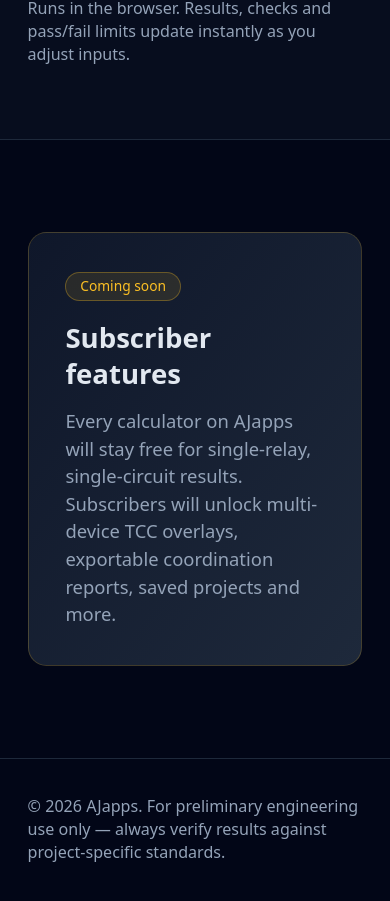
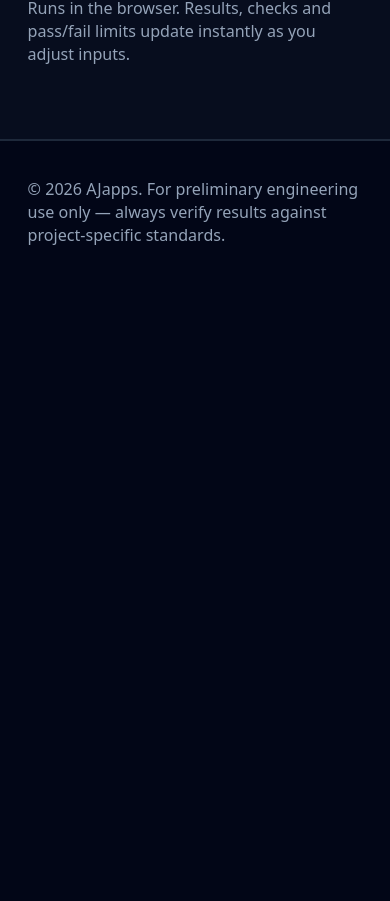
Before and after one commit to AjmalJamseeth/ajpowerapps, a Next.js app: page / in a window 390 px wide. Shown: the part 7371-8272 px from the top of the page. After the commit the page ends 7655 px from the top, so only its background shows below. Built offline with nearby package versions, Linux system fonts and the light colour scheme.

Commit message:
Remove pricing/subscriber-teaser section and its nav links

```diff
--- a/src/app/page.tsx
+++ b/src/app/page.tsx
@@ -227,23 +227,6 @@ export default function Home() {
         </div>
       </section>
 
-      {/* Pricing / subscriber teaser */}
-      <section id="pricing" className="mx-auto w-full max-w-6xl px-6 py-20">
-        <div className="rounded-2xl border border-accent/20 bg-gradient-to-br from-surface to-surface-2 p-8 sm:p-12">
-          <span className="inline-flex items-center rounded-full border border-accent/30 bg-accent/10 px-3 py-1 text-xs font-medium text-accent">
-            Coming soon
-          </span>
-          <h2 className="mt-4 text-2xl font-semibold text-foreground">
-            Subscriber features
-          </h2>
-          <p className="mt-3 max-w-2xl text-muted">
-            Every calculator on AJapps will stay free for single-relay,
-            single-circuit results. Subscribers will unlock multi-device TCC
-            overlays, exportable coordination reports, saved projects and more.
-          </p>
-        </div>
-      </section>
-
       <footer className="border-t border-border">
         <div className="mx-auto max-w-6xl px-6 py-8 text-sm text-muted">
           © {new Date().getFullYear()} AJapps. For preliminary engineering
--- a/src/components/MobileNav.tsx
+++ b/src/components/MobileNav.tsx
@@ -60,13 +60,6 @@ export function MobileNav() {
             >
               All resources →
             </Link>
-            <a
-              href="/#pricing"
-              onClick={close}
-              className="rounded-md px-2 py-2.5 text-muted hover:bg-surface-2 hover:text-foreground"
-            >
-              Pricing
-            </a>
             <div className="mt-1 border-t border-border pt-2">
               <FeedbackButton
                 calculatorName="General / Site Feedback"
--- a/src/components/NavBar.tsx
+++ b/src/components/NavBar.tsx
@@ -124,12 +124,6 @@ export default function NavBar() {
               </div>
             </div>
           </div>
-          <a
-            href="#pricing"
-            className="hover:text-foreground transition-colors"
-          >
-            Pricing
-          </a>
         </nav>
         <div className="flex items-center gap-3">
           <span className="hidden rounded-full border border-border px-3 py-1 text-xs text-muted sm:inline">
```
